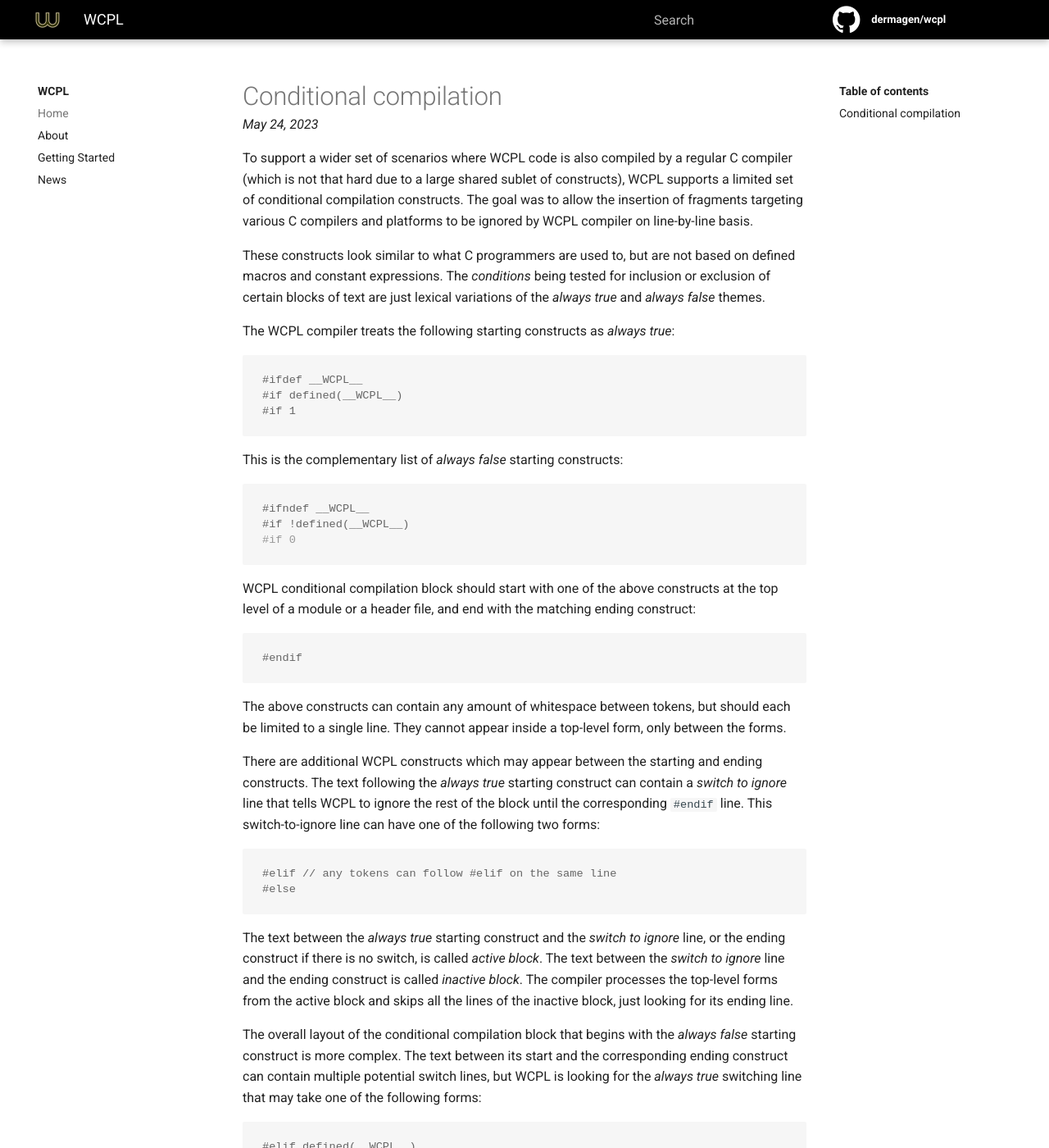
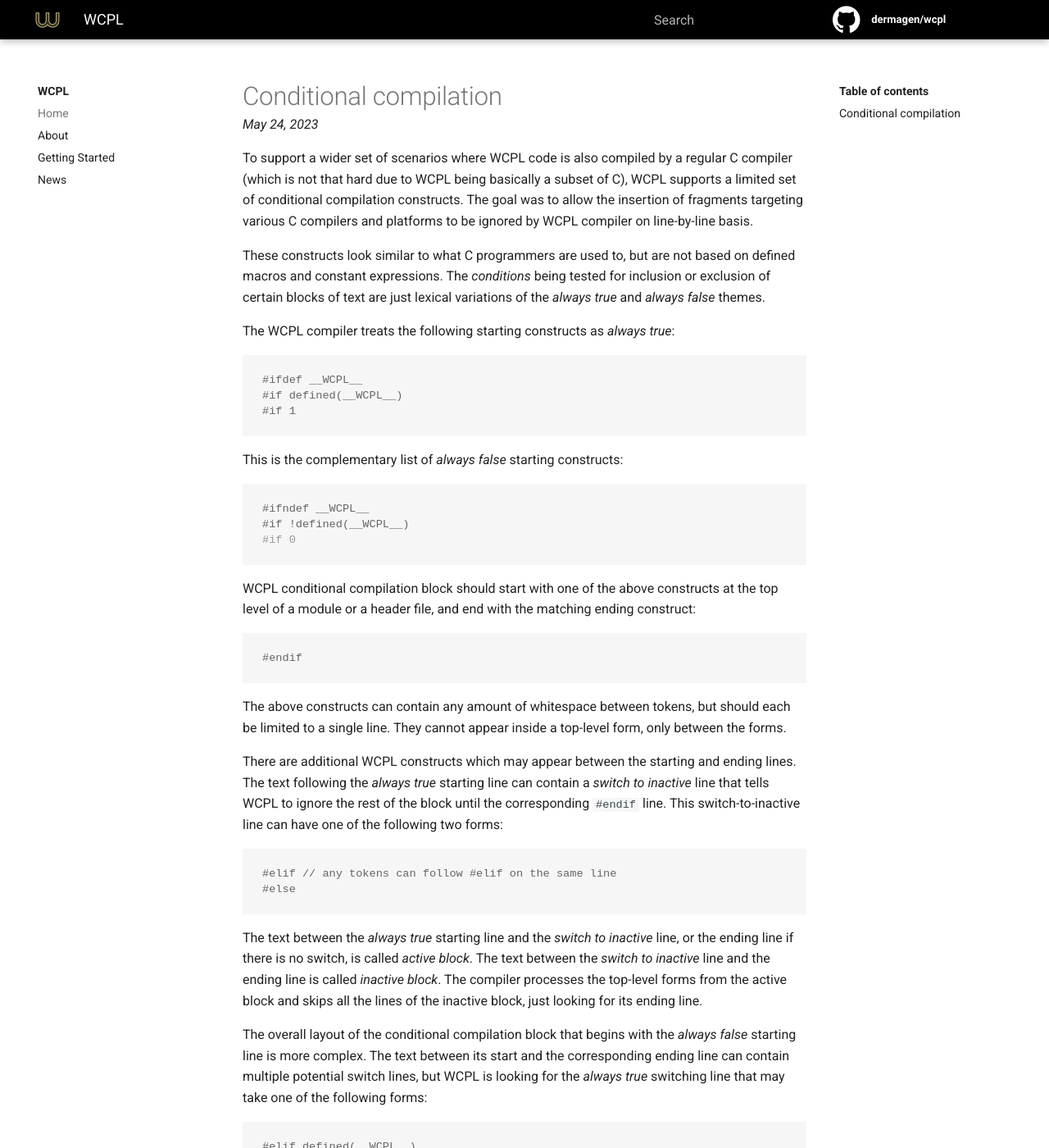
Before and after one commit to false-schemers/wcpl, a Jekyll site: the page built from docs/_posts/2023-05-24-condcomp.md, in a window 1280 px wide and 1400 px high. Shown: the whole window at 82% size. Built offline with Jekyll 4.4.1, drawn with Linux system fonts in a browser that asks for light colours; our own code applies the rules of GitHub Pages for plain Markdown files; some of the changed text lies outside the part shown.

Commit message:
Update 2023-05-24-condcomp.md

```diff
--- a/docs/_posts/2023-05-24-condcomp.md
+++ b/docs/_posts/2023-05-24-condcomp.md
@@ -5,7 +5,7 @@ categories: wcpl ifdef conditional
 ---
 
 To support a wider set of scenarios where WCPL code is also compiled by a regular
-C compiler (which is not that hard due to a large shared sublet of constructs),
+C compiler (which is not that hard due to WCPL being basically a subset of C),
 WCPL supports a limited set of conditional compilation constructs. The goal was
 to allow the insertion of fragments targeting various C compilers and platforms
 to be ignored by WCPL compiler on line-by-line basis.
@@ -44,9 +44,9 @@ should each be limited to a single line. They cannot appear inside a top-level
 form, only between the forms.
 
 There are additional WCPL constructs which may appear between the starting and
-ending constructs. The text following the *always true* starting construct can
-contain a *switch to ignore* line that tells WCPL to ignore the rest of the block
-until the corresponding `#endif` line. This switch-to-ignore line can have one
+ending lines. The text following the *always true* starting line can
+contain a *switch to inactive* line that tells WCPL to ignore the rest of the block
+until the corresponding `#endif` line. This switch-to-inactive line can have one
 of the following two forms:
 
 {% highlight C %}
@@ -54,16 +54,16 @@ of the following two forms:
 #else
 {% endhighlight %}
 
-The text between the *always true* starting construct and the *switch to ignore*
-line, or the ending construct if there is no switch, is called *active block*.
-The text between the *switch to ignore* line and the ending construct is called
+The text between the *always true* starting line and the *switch to inactive*
+line, or the ending line if there is no switch, is called *active block*.
+The text between the *switch to inactive* line and the ending line is called
 *inactive block*. The compiler processes the top-level forms from the active
 block and skips all the lines of the inactive block, just looking for its
 ending line.
 
 The overall layout of the conditional compilation block that begins with the
-*always false* starting construct is more complex. The text between its start and
-the corresponding ending construct can contain multiple potential switch lines,
+*always false* starting line is more complex. The text between its start and
+the corresponding ending line can contain multiple potential switch lines,
 but WCPL is looking for the *always true* switching line that may take one
 of the following forms:
 
@@ -82,10 +82,9 @@ take one of the following forms:
 #elif 0
 {% endhighlight %}
 
-If a *switch to process* line is encountered, WCPL considers the text that
+If a *switch to active* line is encountered, WCPL considers the text that
 follows to be an active block and continues in the manner described above for
-the conditional compilation block that opens with *always true* starting
-construct.
+the conditional compilation block that opens with *always true* starting line.
 
 Effectively, the contents of the conditional compilation block consist
 of at most one active block, optionally preceded or followed by inactive
```
Also changed, not shown: other parts of docs/_posts/2023-05-24-condcomp.md (+2 -2 lines).
